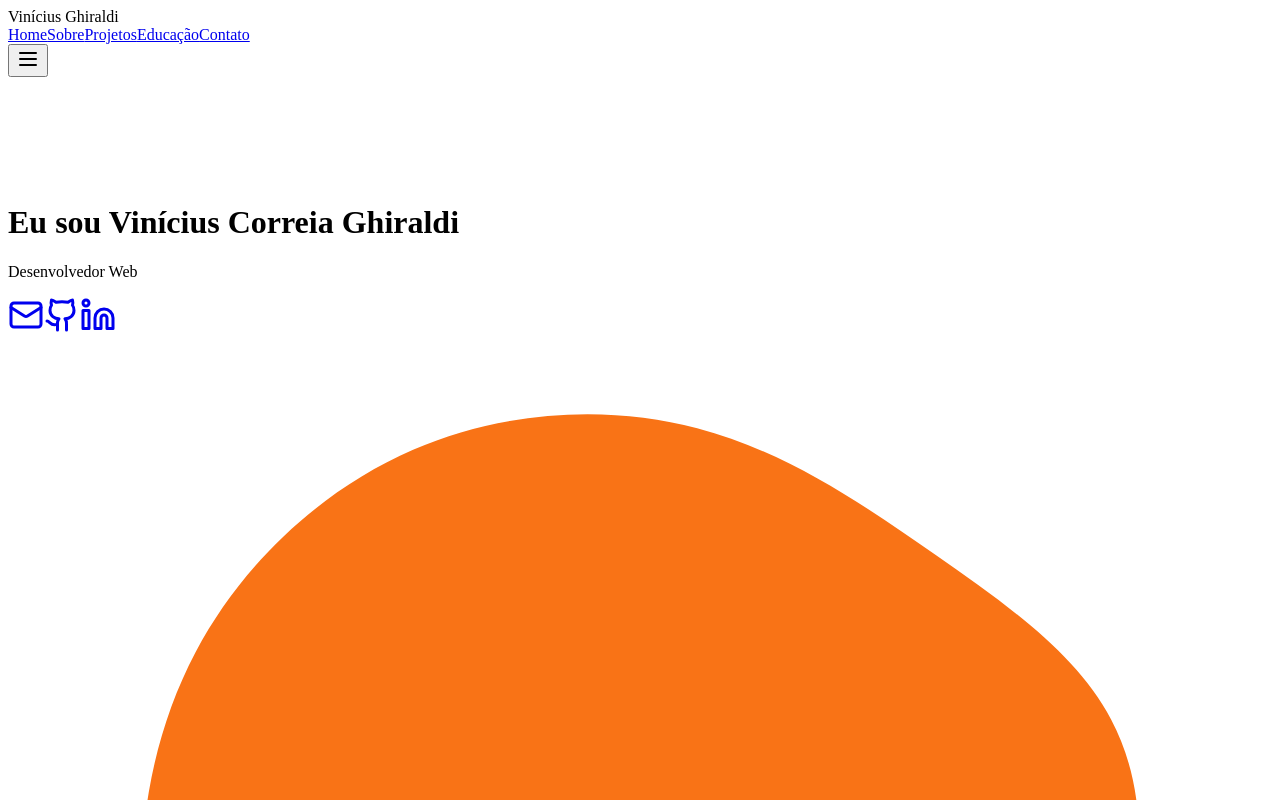
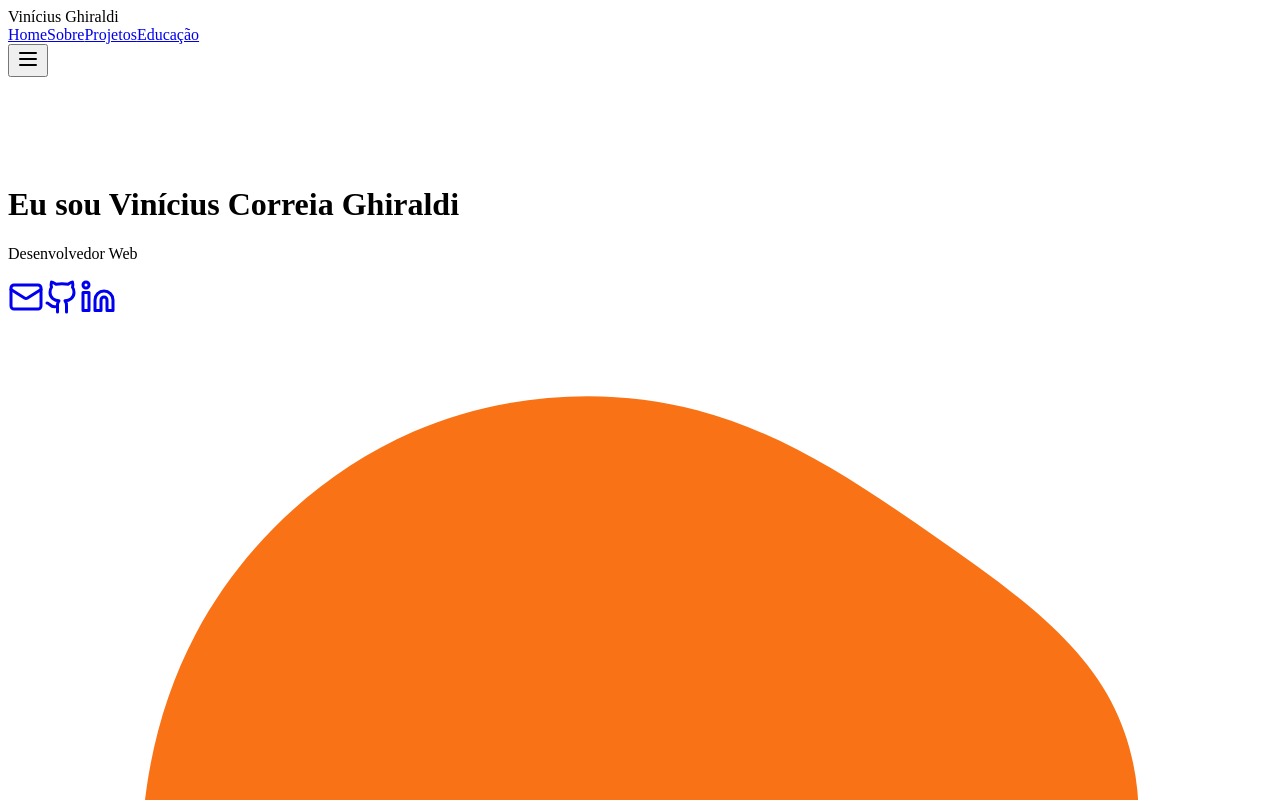
Before and after one commit to ViniGhiraldi/vinighiraldi.github.io, a React (Vite) app: page / in a window 1280 px wide. Shown: the top 800 px of the page. Built offline with nearby package versions, Linux system fonts and the light colour scheme; no server answers.

Commit message:
fix: settings for deploy

```diff
--- a/package.json
+++ b/package.json
@@ -1,4 +1,5 @@
 {
+  "homepage": "https://vinighiraldi.github.io/",
   "name": "portfolio",
   "private": true,
   "version": "0.0.0",
@@ -7,7 +8,8 @@
     "dev": "vite",
     "build": "tsc && vite build",
     "lint": "eslint src --ext ts,tsx --report-unused-disable-directives --max-warnings 0",
-    "preview": "vite preview"
+    "preview": "vite preview",
+    "deploy": "gh-pages -d dist"
   },
   "dependencies": {
     "framer-motion": "^10.12.21",
--- a/src/App.tsx
+++ b/src/App.tsx
@@ -2,7 +2,7 @@ import fotoDePerfil from './assets/perfil.png';
 import fotoApontando from './assets/apontando.png';
 import { motion } from 'framer-motion';
 import { Box, Header, SVGInvertedArrowDivider, SVGOrangeBubble, SVGTiltDivider, SVGTriangleDivider } from './shared/components';
-import { Check, CheckCircle, ChevronDown, Github, GraduationCap, Hourglass, Landmark, Link, Linkedin, Mail } from 'lucide-react';
+import { CheckCircle, ChevronDown, Github, GraduationCap, Hourglass, Landmark, Link, Linkedin, Mail } from 'lucide-react';
 import { useEffect, useState } from 'react';
 import { Environment } from './shared/environment/Environment';
 
--- a/src/shared/components/Header.tsx
+++ b/src/shared/components/Header.tsx
@@ -41,7 +41,7 @@ export const Header = () => {
           <a href='#about' className='relative flex after:content-start after:absolute after:bg-orange-500/50 after:w-full after:h-2 after:bottom-1 after:-z-10 hover:after:bg-red-500'>Sobre</a>
           <a href='#projects' className='relative flex after:content-start after:absolute after:bg-orange-500/50 after:w-full after:h-2 after:bottom-1 after:-z-10 hover:after:bg-red-500'>Projetos</a>
           <a href='#education' className='relative flex after:content-start after:absolute after:bg-orange-500/50 after:w-full after:h-2 after:bottom-1 after:-z-10 hover:after:bg-red-500'>Educação</a>
-          <a href='#contact' className='relative flex after:content-start after:absolute after:bg-orange-500/50 after:w-full after:h-2 after:bottom-1 after:-z-10 hover:after:bg-red-500'>Contato</a>
+          {/* <a href='#contact' className='relative flex after:content-start after:absolute after:bg-orange-500/50 after:w-full after:h-2 after:bottom-1 after:-z-10 hover:after:bg-red-500'>Contato</a> */}
         </nav>
         <nav className='hidden md:flex'>
           <button onClick={() => setIsOpen(oldIsOpen => !oldIsOpen)}>
@@ -56,7 +56,7 @@ export const Header = () => {
             <li className='text-3xl font-bold'><a href="#about" className='relative flex after:content-start after:absolute after:bg-orange-500/50 after:w-full after:h-2 after:bottom-1 after:-z-10 hover:after:bg-red-500'>Sobre</a></li>
             <li className='text-3xl font-bold'><a href="#projects" className='relative flex after:content-start after:absolute after:bg-orange-500/50 after:w-full after:h-2 after:bottom-1 after:-z-10 hover:after:bg-red-500'>Projetos</a></li>
             <li className='text-3xl font-bold'><a href="#education" className='relative flex after:content-start after:absolute after:bg-orange-500/50 after:w-full after:h-2 after:bottom-1 after:-z-10 hover:after:bg-red-500'>Educação</a></li>
-            <li className='text-3xl font-bold'><a href="#contact" className='relative flex after:content-start after:absolute after:bg-orange-500/50 after:w-full after:h-2 after:bottom-1 after:-z-10 hover:after:bg-red-500'>Contato</a></li>
+            {/* <li className='text-3xl font-bold'><a href="#contact" className='relative flex after:content-start after:absolute after:bg-orange-500/50 after:w-full after:h-2 after:bottom-1 after:-z-10 hover:after:bg-red-500'>Contato</a></li> */}
           </ul>
         </nav>
       </div>
```
